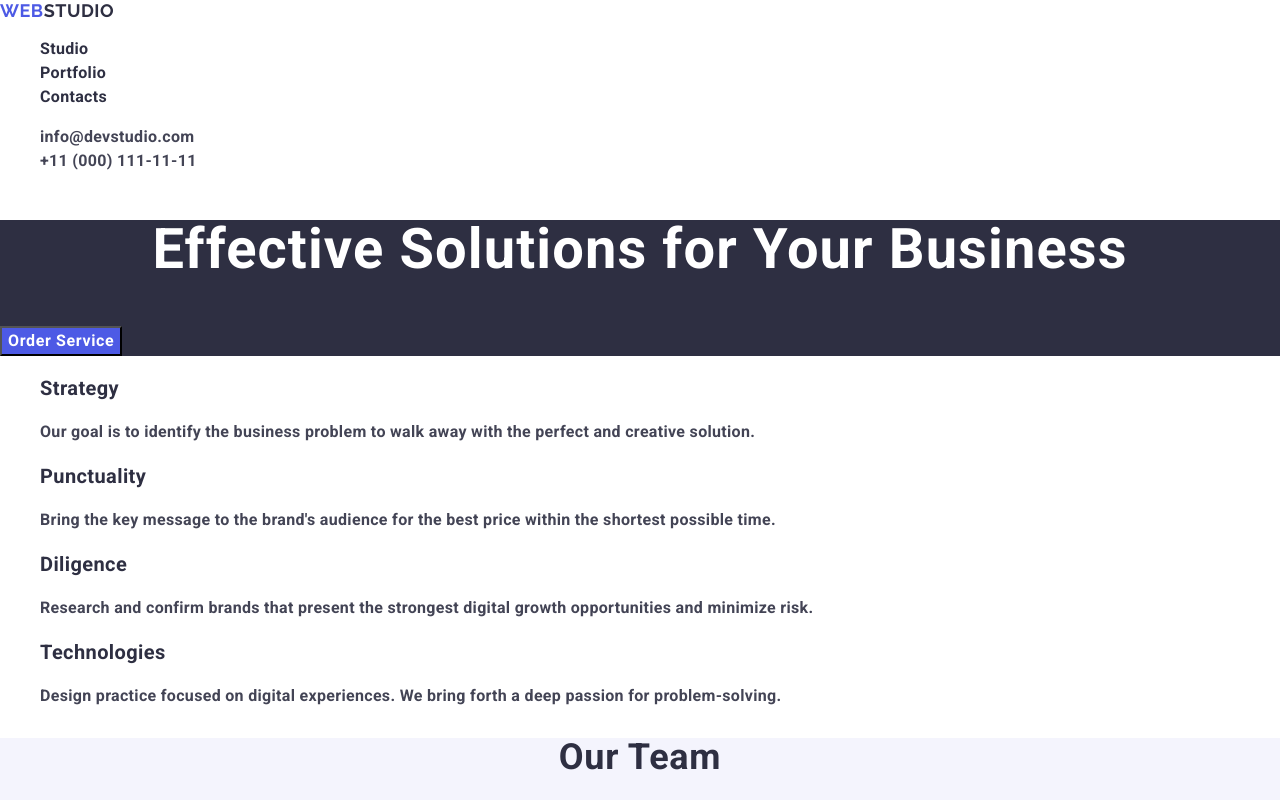
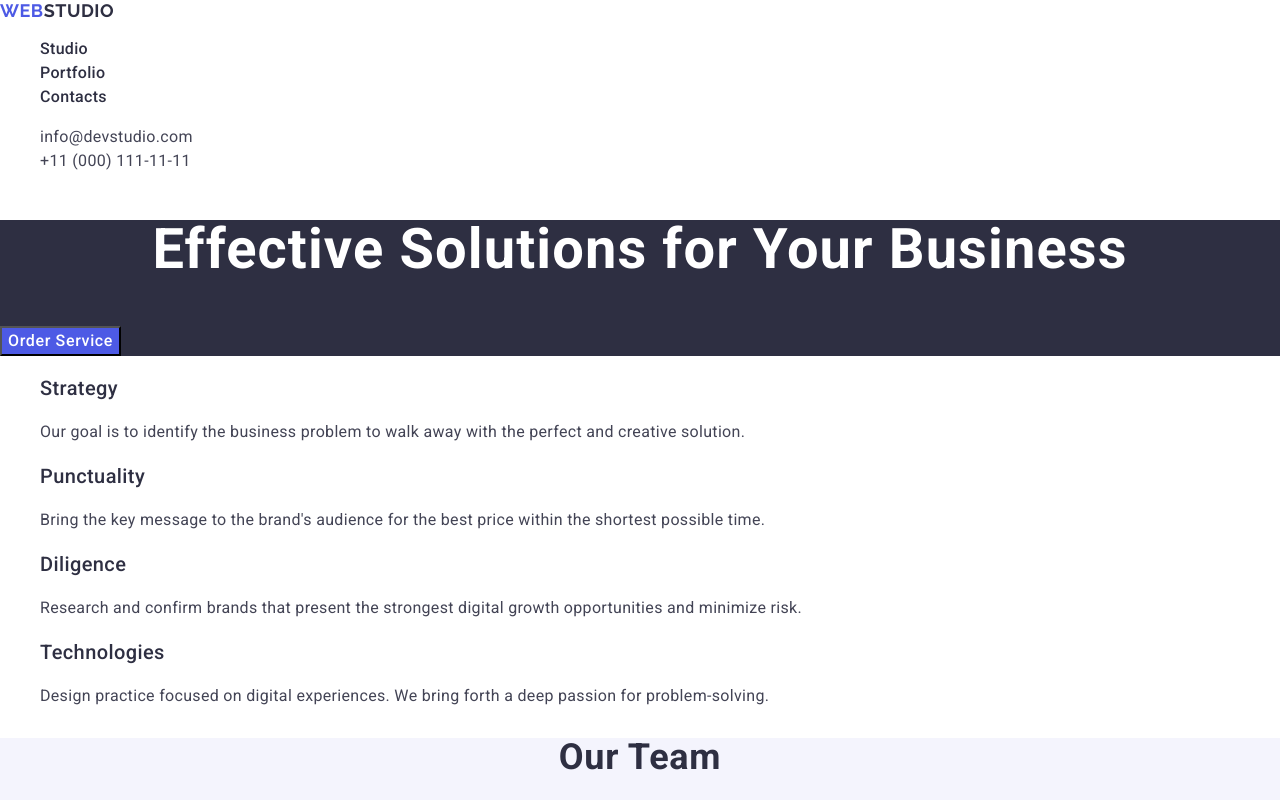
Before and after one commit to tetiana-kovalenko033/goit-markup-hw-02, a plain HTML site: page index.html in a window 1280 px wide. Shown: the top 800 px of the page. Drawn offline with nearby package versions, Linux system fonts and the light colour scheme.

Commit message:
fix fonts

```diff
--- a/index.html
+++ b/index.html
@@ -11,7 +11,7 @@
     <link rel="preconnect" href="https://fonts.googleapis.com" />
     <link rel="preconnect" href="https://fonts.gstatic.com" crossorigin />
     <link
-      href="https://fonts.googleapis.com/css2?family=Raleway:wght@700&family=Roboto:wght@700&display=swap"
+      href="https://fonts.googleapis.com/css2?family=Raleway:wght@700&family=Roboto:wght@400;500;700&display=swap"
       rel="stylesheet"
     />
 
```
